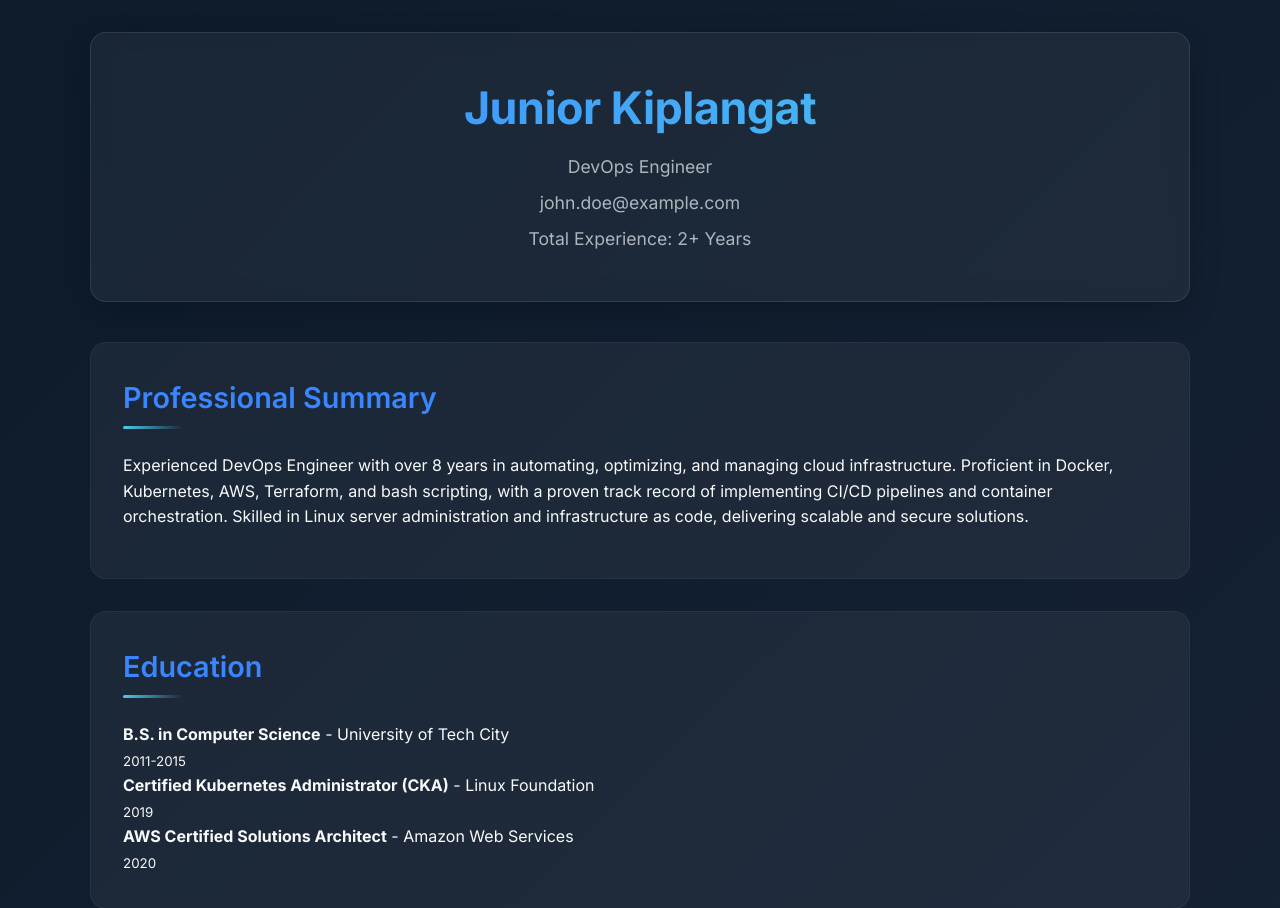
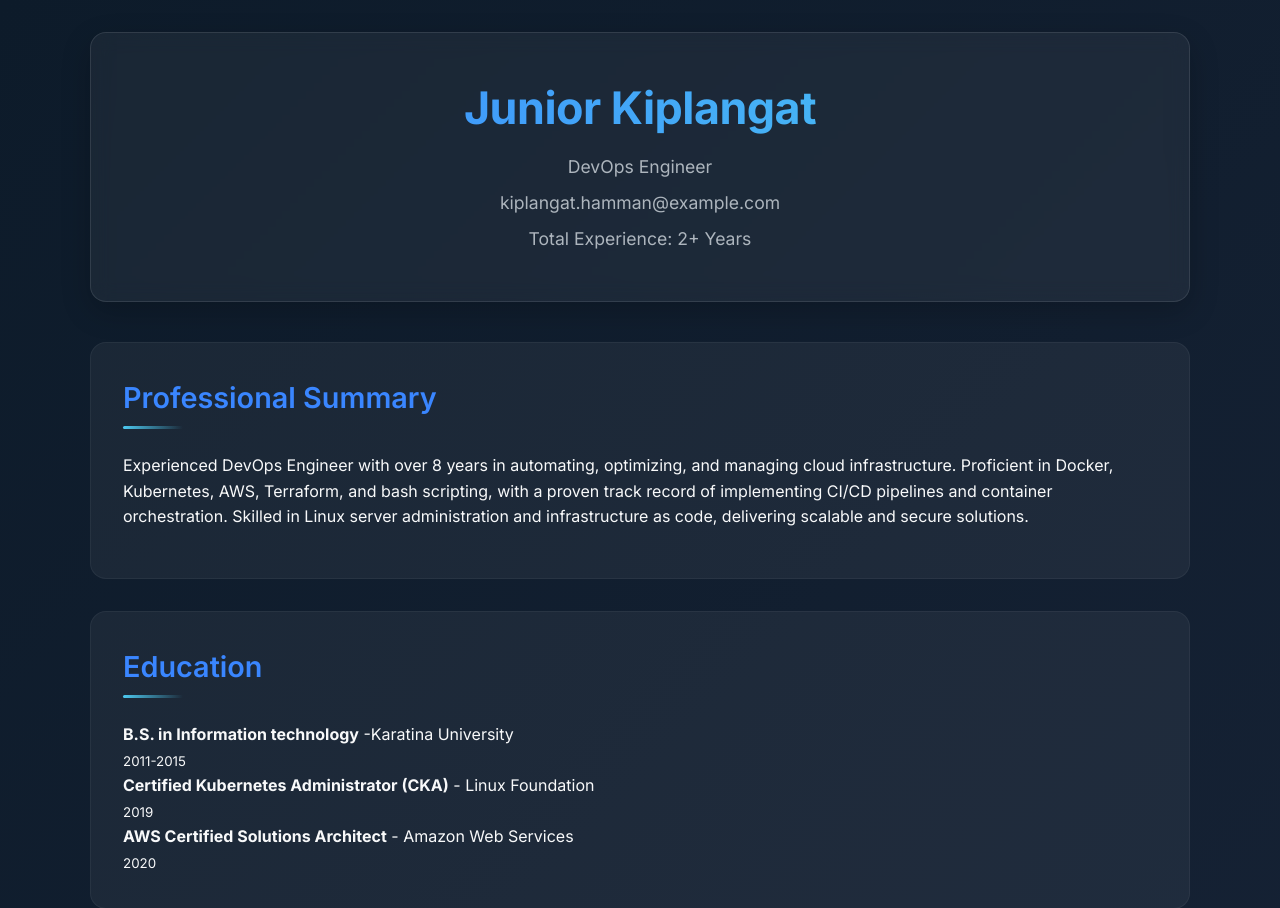
Before and after one commit to Hammanham/docker-resume, a Flask app: page / in a window 1280 px wide. Shown: the top 908 px of the page. Run offline with Flask 3, Linux system fonts and the light colour scheme.

```diff
--- a/templates/index.html
+++ b/templates/index.html
@@ -273,7 +273,7 @@
         <header class="header">
             <h1>Junior Kiplangat</h1>
             <p>DevOps Engineer</p>
-            <p>john.doe@example.com</p>
+            <p>kiplangat.hamman@example.com</p>
             <p>Total Experience: 2+ Years</p>
         </header>
 
@@ -285,7 +285,7 @@
         <section class="section">
             <h2>Education</h2>
             <div class="education-item">
-                <strong>B.S. in Computer Science</strong> - University of Tech City<br>
+                <strong>B.S. in Information technology</strong> -Karatina University<br>
                 <small>2011-2015</small>
             </div>
             <div class="education-item">
```
